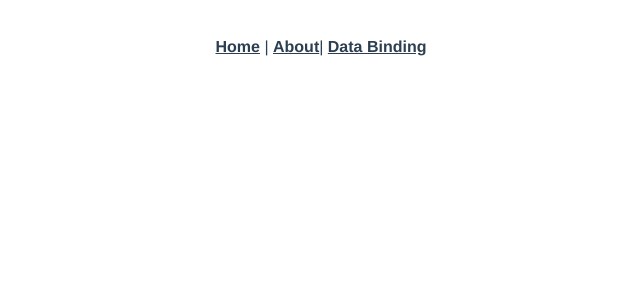
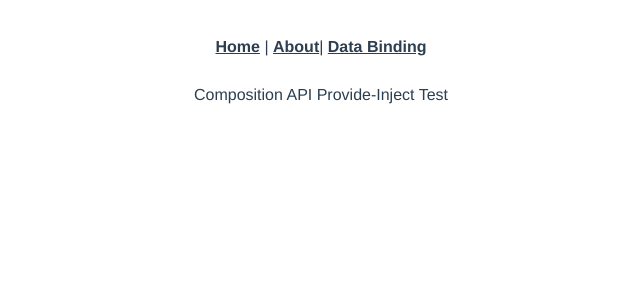
Before and after one commit to shindohyun/vue-project, a Vue app: page /composition-api-provide in a window 1280 px wide. Shown: the top 300 px of the page, without its empty margins (319-959 px from the left). Built offline with nearby package versions, Linux system fonts and the light colour scheme.

Commit message:
Composition API Provide-Inject

```diff
--- a/src/router/index.js
+++ b/src/router/index.js
@@ -6,6 +6,7 @@ import ParentComponent from '../views/ParentComponent.vue'
 import ProvideInject from '../views/ProvideInject.vue'
 import OptionsApi from '../views/OptionsApi'
 import CompositionApi from '../views/CompositionApi'
+import CompositionApiProvide from '../views/CompositionApiProvide'
 
 const routes = [
   {
@@ -50,6 +51,11 @@ const routes = [
     path: '/composition-api',
     name: 'CompositionApi',
     component: CompositionApi
+  },
+  {
+    path: '/composition-api-provide',
+    name: 'CompositionApiProvide',
+    component: CompositionApiProvide
   }
 ]
 
--- /dev/null
+++ b/src/views/CompositionApiInject.vue
@@ -0,0 +1,13 @@
+<template>
+  <div>{{title}}</div>
+</template>
+<script>
+import { inject } from 'vue'
+
+export default {
+  setup() {
+    const title = inject('title')
+    return { title }
+  }
+}
+</script>
--- /dev/null
+++ b/src/views/CompositionApiProvide.vue
@@ -0,0 +1,16 @@
+<template>
+  <composition-api-inject/>
+</template>
+<script>
+import { provide } from 'vue'
+import CompositionApiInject from '../views/CompositionApiInject'
+
+export default {
+  components: {
+    CompositionApiInject
+  },
+  setup() {
+    provide('title', 'Composition API Provide-Inject Test')
+  }
+}
+</script>
```
